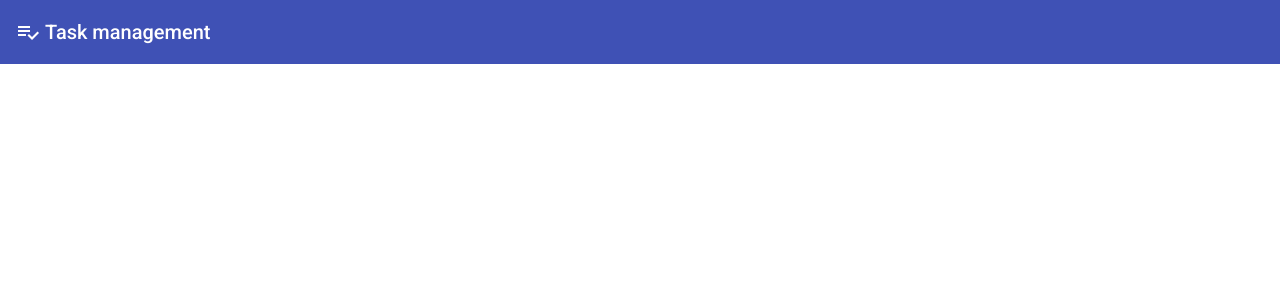
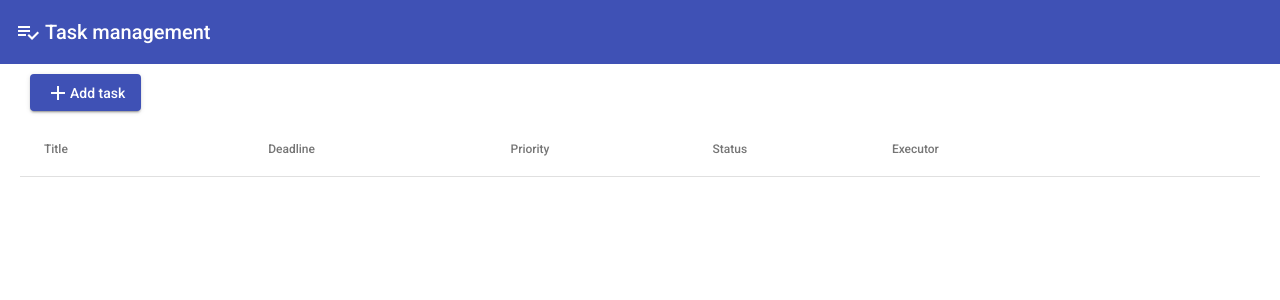
Before and after one commit to ElenaPogodaeva/task-management, an Angular app: page /tasks in a window 1280 px wide. Before the commit this address led to /. Shown: the top 300 px of the page. Built offline with nearby package versions, Linux system fonts and the light colour scheme.

Commit message:
feat: add task list page

```diff
--- a/src/app/app-routing.module.ts
+++ b/src/app/app-routing.module.ts
@@ -1,7 +1,19 @@
 import { NgModule } from '@angular/core';
 import { RouterModule, Routes } from '@angular/router';
+import { NotFoundPageComponent } from './core/pages/not-found-page/not-found-page.component';
 
-const routes: Routes = [];
+const routes: Routes = [
+  {
+    path: 'tasks',
+    loadChildren: () => import('./task/task.module').then((m) => m.TaskModule),
+  },
+  {
+    path: '',
+    redirectTo: 'tasks',
+    pathMatch: 'full',
+  },
+  { path: '**', component: NotFoundPageComponent },
+];
 
 @NgModule({
   imports: [RouterModule.forRoot(routes)],
--- /dev/null
+++ b/src/app/task/pages/task-list-page/task-list-page.component.html
@@ -0,0 +1,33 @@
+<div class="task-toolbar">
+  <button mat-raised-button routerLink="new" color="primary">
+    <mat-icon>add</mat-icon>
+    <span>Add task</span>
+  </button>
+</div>
+<table [dataSource]="tasks$" mat-table>
+  <ng-container matColumnDef="title">
+    <th mat-header-cell *matHeaderCellDef>Title</th>
+    <td mat-cell *matCellDef="let task">
+      {{ task.title }}
+    </td>
+  </ng-container>
+  <ng-container matColumnDef="deadline">
+    <th mat-header-cell *matHeaderCellDef>Deadline</th>
+    <td mat-cell *matCellDef="let task">{{ task.deadline }}</td>
+  </ng-container>
+  <ng-container matColumnDef="priority">
+    <th mat-header-cell *matHeaderCellDef>Priority</th>
+    <td mat-cell *matCellDef="let task">{{ task.priority }}</td>
+  </ng-container>
+  <ng-container matColumnDef="status">
+    <th mat-header-cell *matHeaderCellDef>Status</th>
+    <td mat-cell *matCellDef="let task">{{ task.status }}</td>
+  </ng-container>
+  <ng-container matColumnDef="executor">
+    <th mat-header-cell *matHeaderCellDef>Executor</th>
+    <td mat-cell *matCellDef="let task">{{ task.executor }}</td>
+  </ng-container>
+
+  <tr mat-header-row *matHeaderRowDef="columns"></tr>
+  <tr mat-row *matRowDef="let row; columns: columns"></tr>
+</table>
--- /dev/null
+++ b/src/app/task/pages/task-list-page/task-list-page.component.scss
@@ -0,0 +1,10 @@
+table {
+  width: 100%;
+}
+
+.task-toolbar {
+  display: flex;
+  justify-content: space-between;
+  align-items: center;
+  padding: 10px;
+}
--- /dev/null
+++ b/src/app/task/pages/task-list-page/task-list-page.component.ts
@@ -0,0 +1,20 @@
+import { Component, OnInit } from '@angular/core';
+import { Observable } from 'rxjs';
+import { TaskService } from '../../services/task.service';
+
+@Component({
+  selector: 'app-task-list-page',
+  templateUrl: './task-list-page.component.html',
+  styleUrls: ['./task-list-page.component.scss'],
+})
+export class TaskListPageComponent implements OnInit {
+  readonly columns = ['title', 'deadline', 'priority', 'status', 'executor'];
+
+  tasks$!: Observable<Task[]>;
+
+  constructor(private taskService: TaskService) {}
+
+  ngOnInit(): void {
+    this.tasks$ = this.taskService.getTasks();
+  }
+}
--- /dev/null
+++ b/src/app/task/services/task.service.ts
@@ -0,0 +1,21 @@
+import { Injectable } from '@angular/core';
+import { EMPTY, Observable, catchError, of } from 'rxjs';
+
+@Injectable({
+  providedIn: 'root',
+})
+export class TaskService {
+  private readonly localStorageKey = 'tasks';
+
+  getTasks(): Observable<Task[]> {
+    // const tasks = of(localStorage.getItem(this.localStorageKey) || '');
+    const storedTasks = JSON.parse(localStorage.getItem(this.localStorageKey) || '[]');
+    const tasks = of(storedTasks);
+    return tasks.pipe(
+      catchError((error) => {
+        console.log('ERROR', error);
+        return EMPTY;
+      }),
+    );
+  }
+}
```
Also changed, not shown: src/app/task/models/task.model.ts (added, +22 -0 lines), src/app/task/task-routing.module.ts (added, +20 -0 lines), src/app/task/task.module.ts (added, +13 -0 lines), 2 other files (tests, documents, lock files or other folders).
